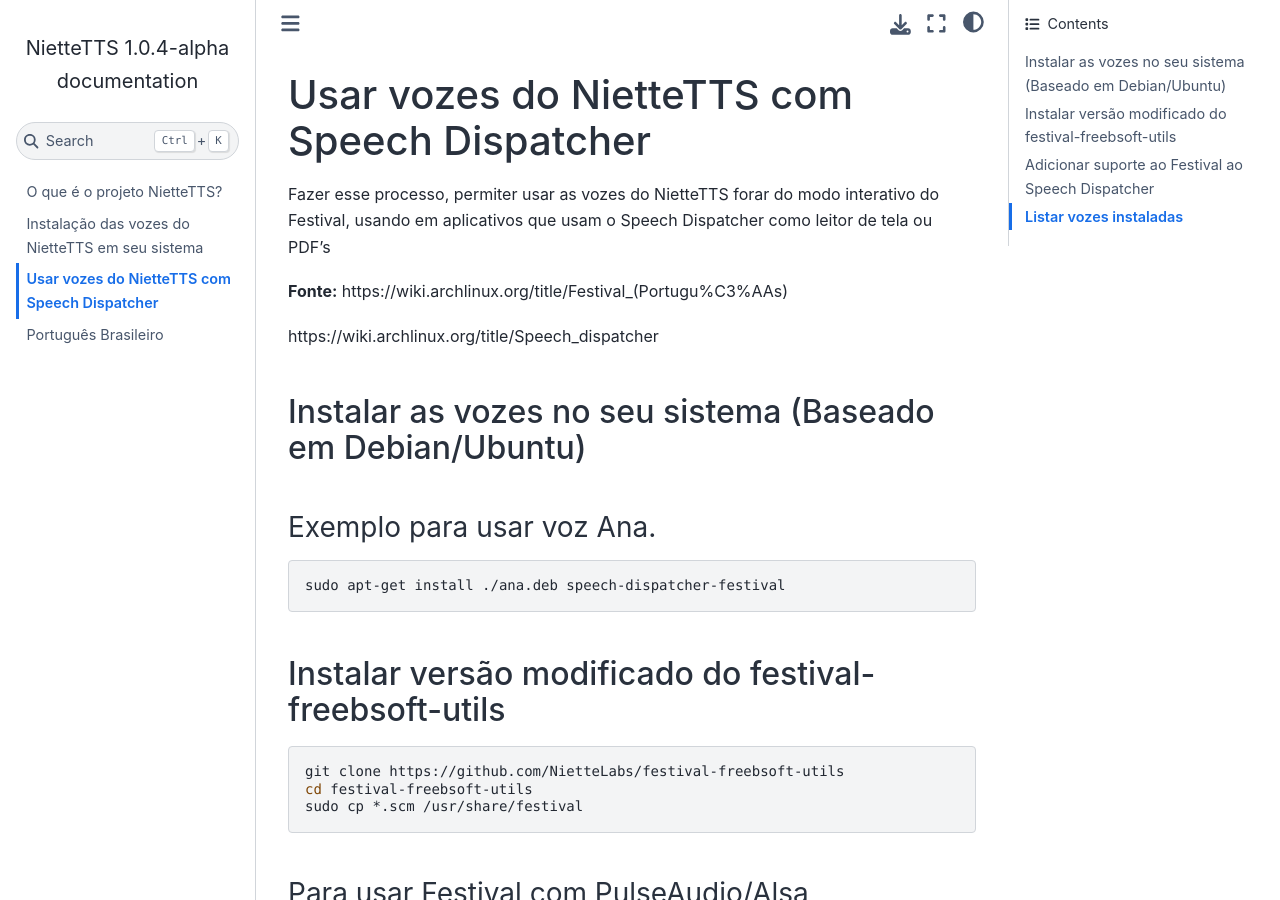
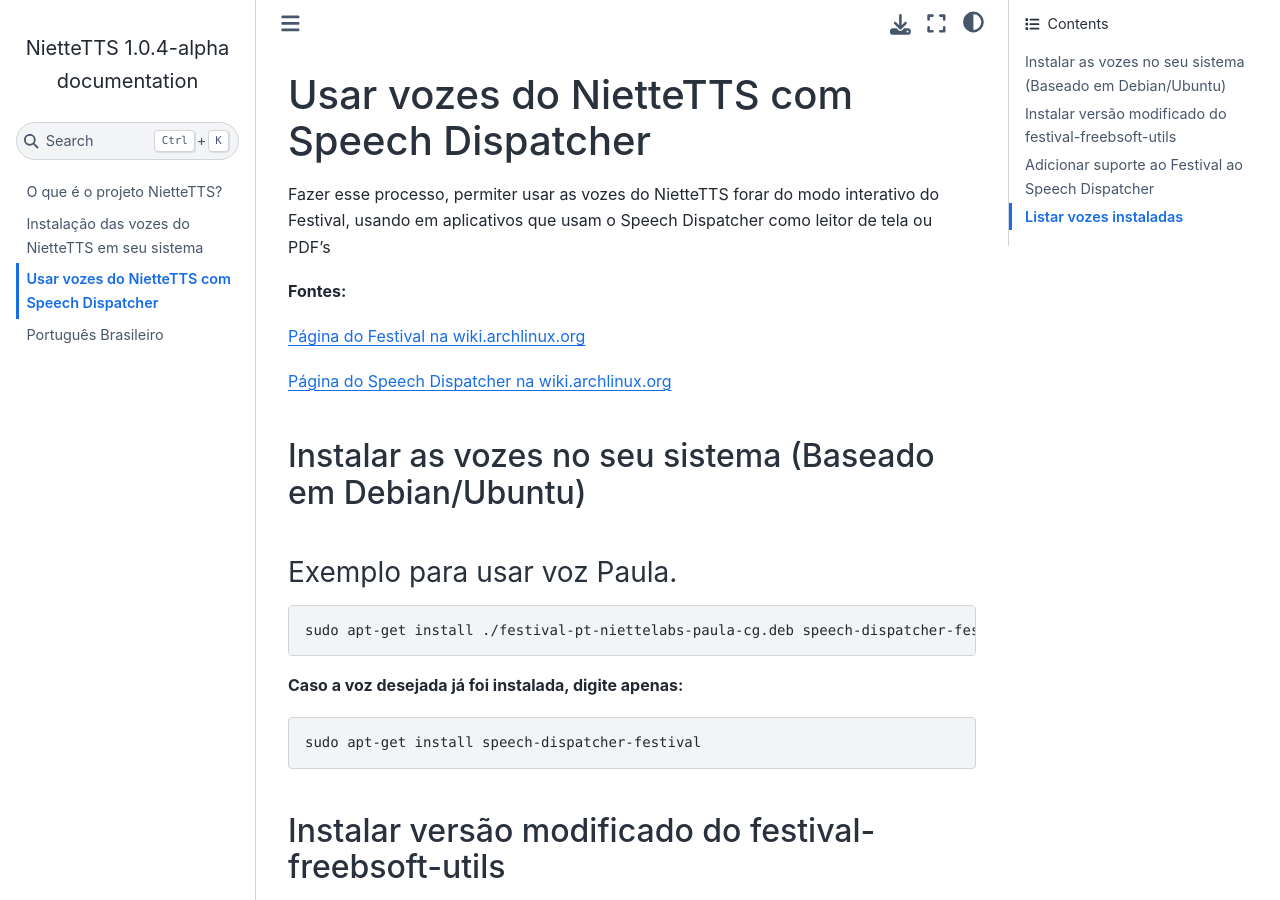
Before and after one commit to NietteLabs/niettelabs.github.io, a Sphinx documentation site: the page built from source/manual/instalacao/Speech_Dispatcher.md, in a window 1280 px wide and 900 px high. Built offline with Sphinx 7.4.7 and the Sphinx Book theme 1.1.4, drawn with Linux system fonts in a browser that asks for light colours.

Commit message:
Correção de formatação dos arquivos source/manual/instalacao/*.md e source/niettetts.md repeito a hieraquia das paginas em index.rst Formatação de fontes do manual source/manual/instalacao/Speech_Dispatcher.md Correção de digitação de MCD na voz Pieroni em source/lang/pt-br.md (,) para (.)

````diff
--- a/source/index.rst
+++ b/source/index.rst
@@ -8,6 +8,7 @@
 
 Manual
 ^^^^^^
+
 .. toctree::
    :maxdepth: 1
 
--- a/source/manual/instalacao/Speech_Dispatcher.md
+++ b/source/manual/instalacao/Speech_Dispatcher.md
@@ -1,17 +1,23 @@
 # Usar vozes do NietteTTS com Speech Dispatcher
 Fazer esse processo, permiter usar as vozes do NietteTTS forar do modo interativo do Festival, usando em aplicativos que usam o Speech Dispatcher como leitor de tela ou PDF's
 
-**Fonte:**
-https://wiki.archlinux.org/title/Festival_(Portugu%C3%AAs)
+**Fontes:**
 
-https://wiki.archlinux.org/title/Speech_dispatcher
+[Página do Festival na wiki.archlinux.org](https://wiki.archlinux.org/title/Festival_(Portugu%C3%AAs))
+
+[Página do Speech Dispatcher na wiki.archlinux.org](https://wiki.archlinux.org/title/Speech_dispatcher)
 
 ## Instalar as vozes no seu sistema (Baseado em Debian/Ubuntu)
 
-### Exemplo para usar voz Ana.
+### Exemplo para usar voz Paula.
 
 ```bash
-sudo apt-get install ./ana.deb speech-dispatcher-festival
+sudo apt-get install ./festival-pt-niettelabs-paula-cg.deb speech-dispatcher-festival
+```
+
+**Caso a voz desejada já foi instalada, digite apenas:**
+```bash
+sudo apt-get install speech-dispatcher-festival
 ```
 
 ## Instalar versão modificado do festival-freebsoft-utils
````
Also changed, not shown: source/lang/pt-br.md (+1 -1 lines), source/manual/instalacao/instalacao.md (+5 -5 lines), source/niettetts.md (+1 -1 lines).
